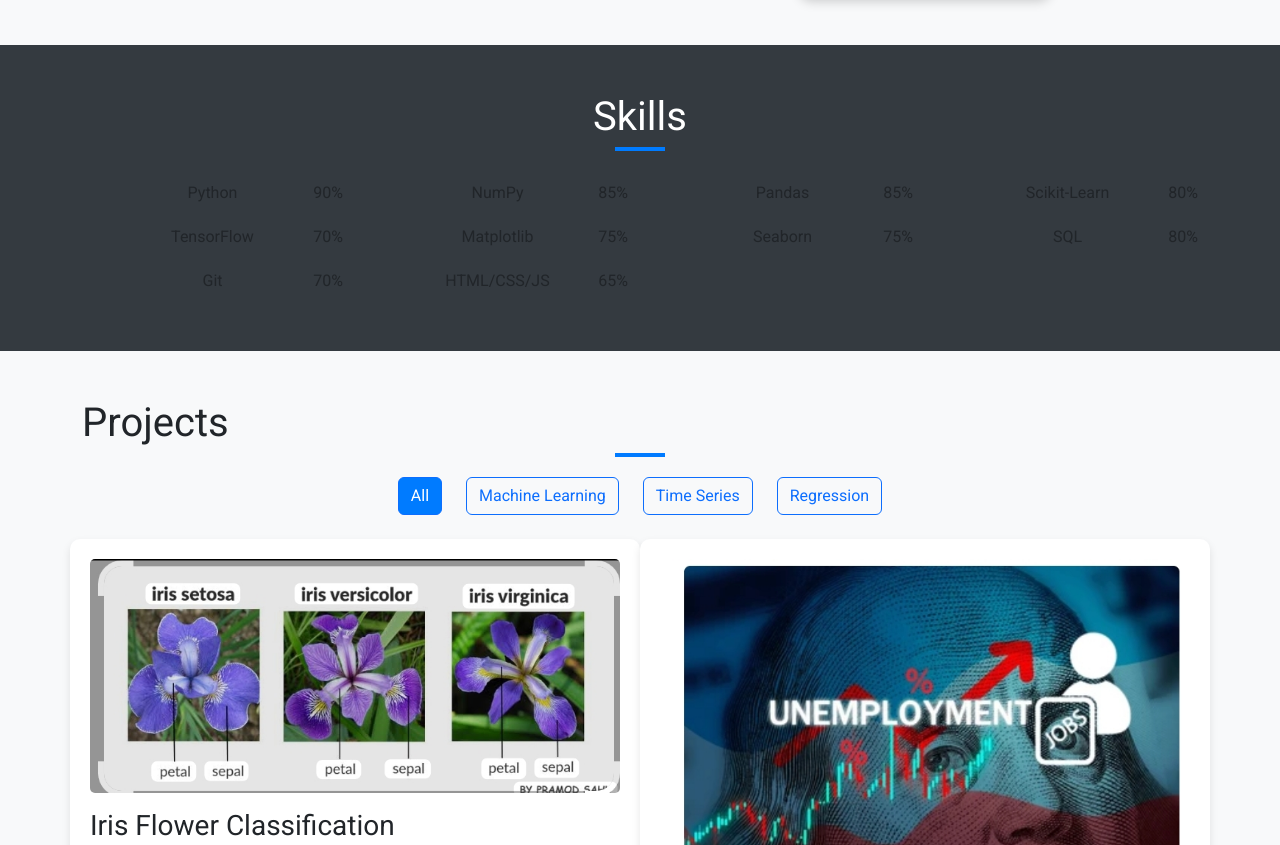
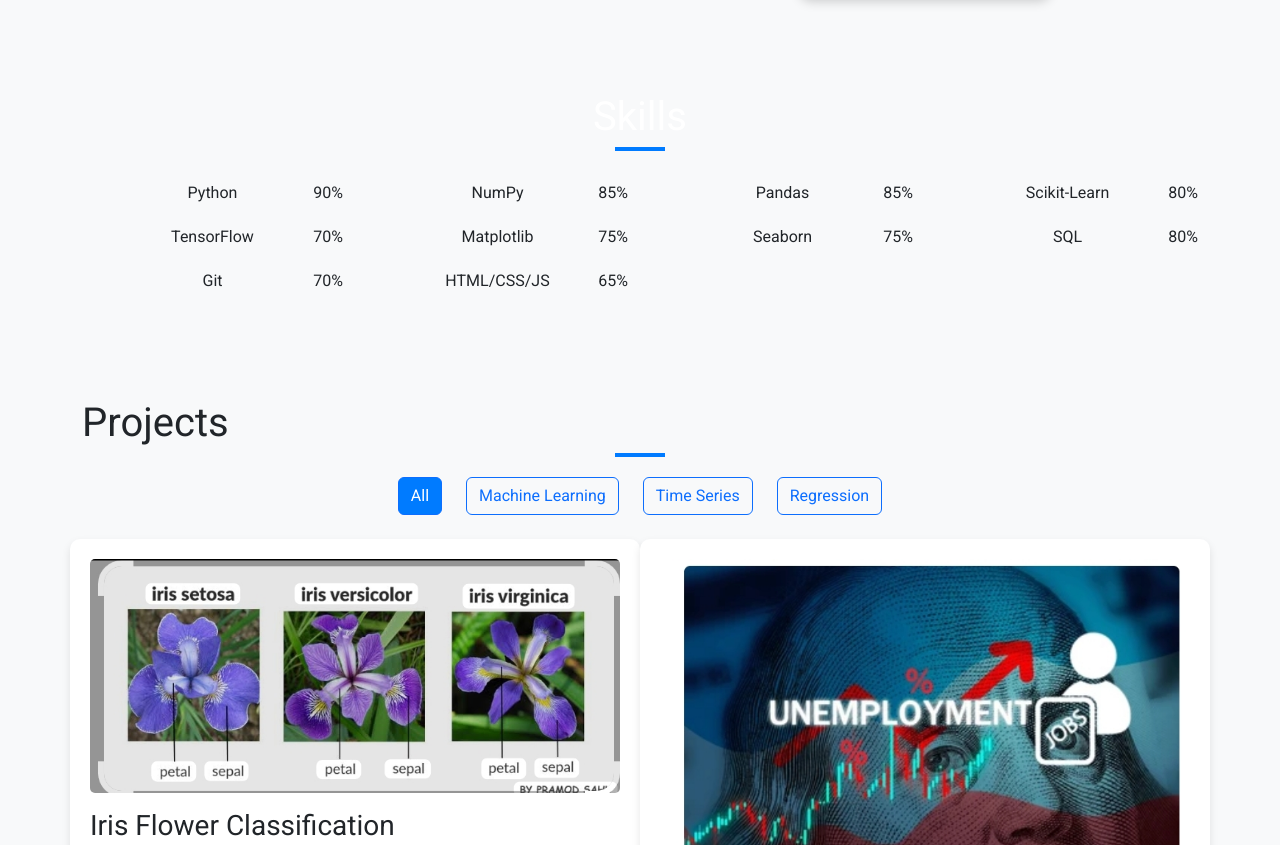
Before and after one commit to Abre1234/Portfolio, a plain HTML site: page index.html in a window 1280 px wide. Shown: the part 1175-2020 px from the top of the page. Drawn offline with nearby package versions, Linux system fonts and the light colour scheme.

Commit message:
Update styles.css

```diff
--- a/styles.css
+++ b/styles.css
@@ -52,7 +52,7 @@ h1 {
 }
 
 .skills-section {
-  background: #343a40;
+  background: #light blue;
 }
 .skill-item {
   position: relative;
```
